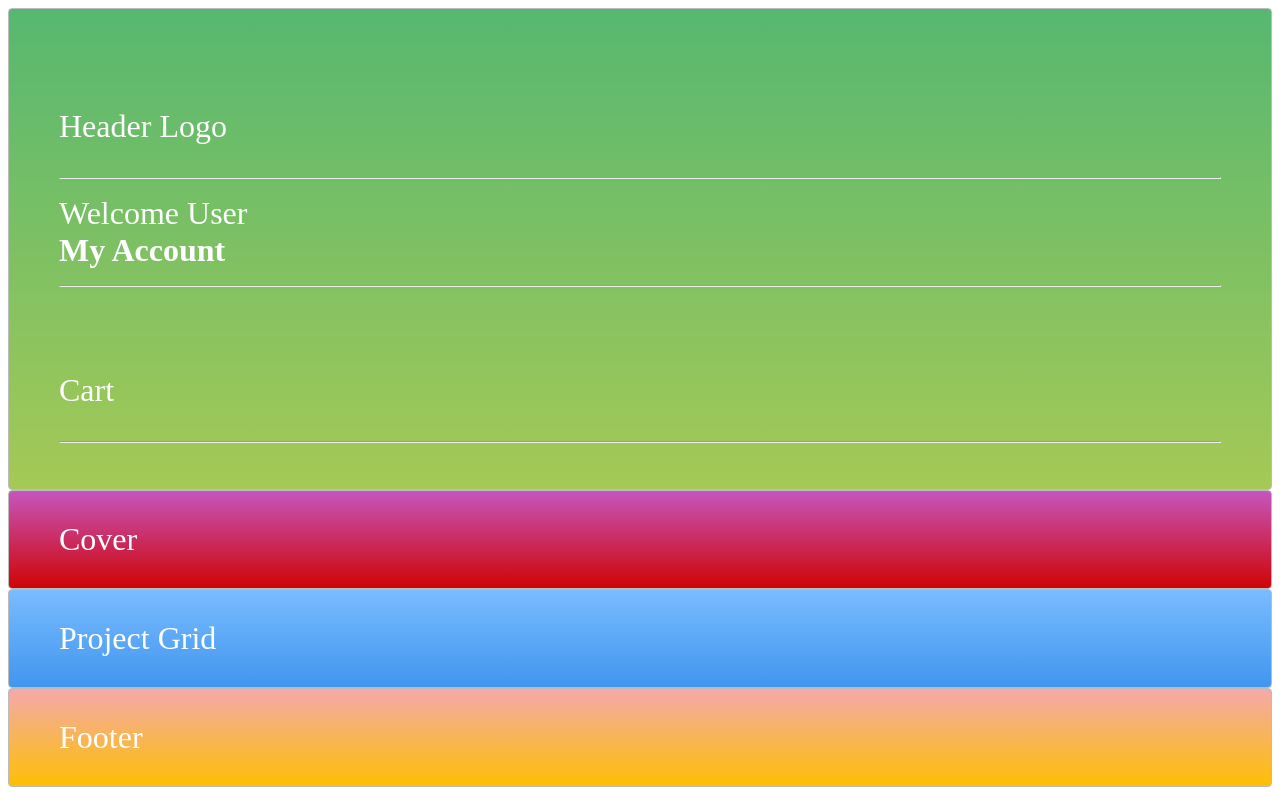
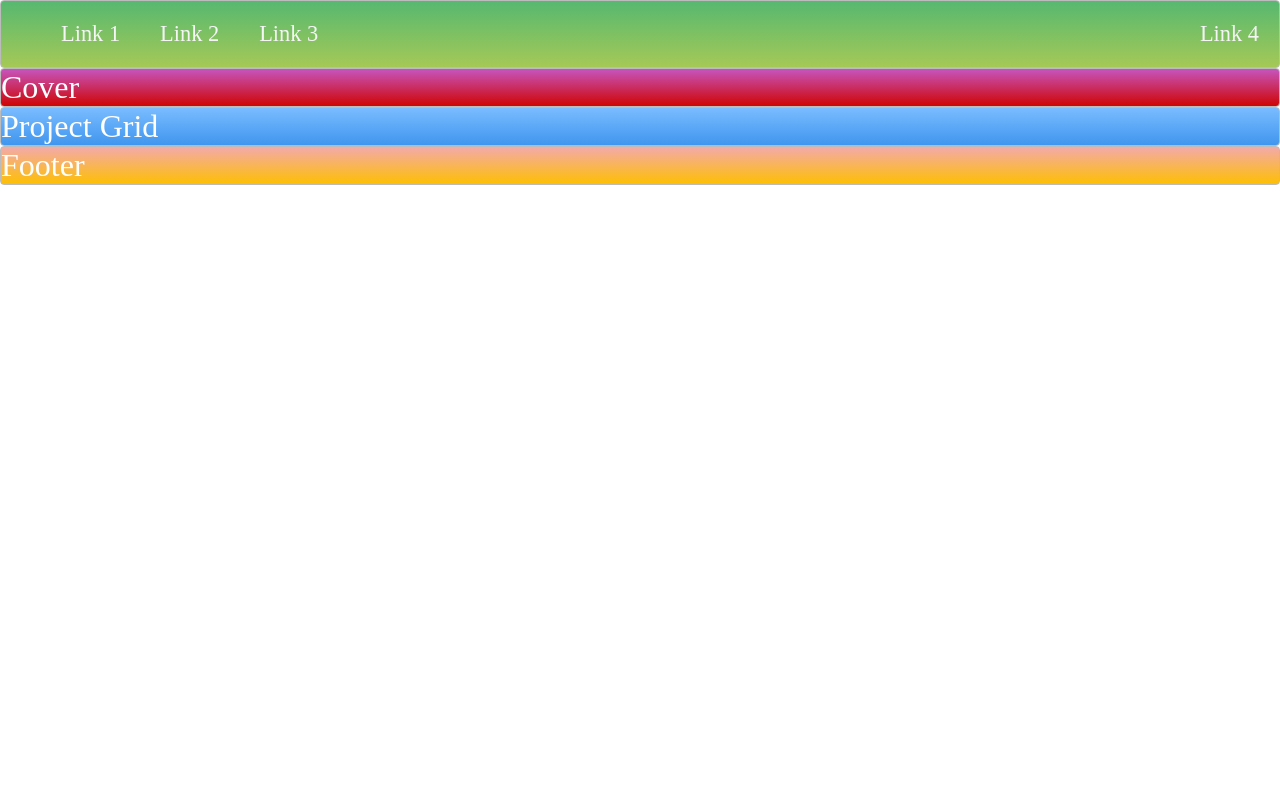
Before and after one commit to jperk224/css_layout, a plain HTML site: page index.html in a window 1280 px wide. Drawn offline with Linux system fonts and the light colour scheme.

Commit message:
initial nav bar tweaks

```diff
--- a/css/style.css
+++ b/css/style.css
@@ -1,10 +1,10 @@
-header {
-    display: inline;
+body {
+    margin: auto 0;
 }
 
 .zone {
-    padding:30px 50px;
-    /* margin:40px 60px; */
+    /* padding:30px 50px;
+    margin:40px 60px; */
     cursor:pointer;
     /* display:inline-block; */
     color:rgb(255, 255, 255);
@@ -19,6 +19,28 @@ header {
     -moz-box-shadow:rgba(0,0,0,0.8) 0px 5px 15px, inset rgba(0,0,0,0.15) 0px -10px 20px;
     -o-box-shadow:rgba(0,0,0,0.8) 0px 5px 15px, inset rgba(0,0,0,0.15) 0px -10px 20px;
     box-shadow:rgba(0,0,0,0.8) 0px 5px 15px, inset rgba(0,0,0,0.15) 0px -10px 20px;
+}
+
+/* NAV BAR */
+
+.main-nav {
+    display: flex;
+    list-style: none;
+    font-size: 0.7em;
+    margin: 0;
+}
+
+.main-nav li {
+    padding: 20px;
+}
+
+.main-nav a {
+    color: rgb(245, 245, 246);
+    text-decoration: none;
+}
+
+.push {
+    margin-left: auto;
 }
 
 /*https://paulund.co.uk/how-to-create-shiny-css-buttons*/
--- a/index.html
+++ b/index.html
@@ -4,35 +4,19 @@
     <meta charset="UTF-8" />
     <meta name="viewport" content="width=device-width, initial-scale=1.0" />
     <meta http-equiv="X-UA-Compatible" content="ie=edge" />
-    <title>CS Layout</title>
+    <title>CSS Layout</title>
     <link rel="stylesheet" type="text/css" href="./css/style.css" />
   </head>
   <body>
     <header>
-      <div class="zone green">
-        <nav id="header">
-          <!-- navbar SVG logo -->
-          <div class="logo">
-            <svg width="112" height="28" viewBox="0 0 112 34">
-              <p>Header Logo</p>
-            </svg>
-          </div>
-          <hr />
-          <!-- user account -->
-          <div class="account">
-            <div>Welcome User</div>
-            <div><strong>My Account</strong></div>
-          </div>
-          <hr />
-          <!-- shopping cart -->
-          <div class="cart">
-            <svg width="24" height="24" viewBox="0 0 34 34">
-              <p>Cart</p>
-            </svg>
-          </div>
-          <hr />
-        </nav>
-      </div>
+      <nav class="zone green">
+        <ul class="main-nav">
+          <li><a href="">Link 1</a></li>
+          <li><a href="">Link 2</a></li>
+          <li><a href="">Link 3</a></li>
+          <li class="push"><a href="">Link 4</a></li>
+        </ul>
+      </nav>
     </header>
     <div class="zone red">Cover</div>
     <div class="zone blue">Project Grid</div>
```
